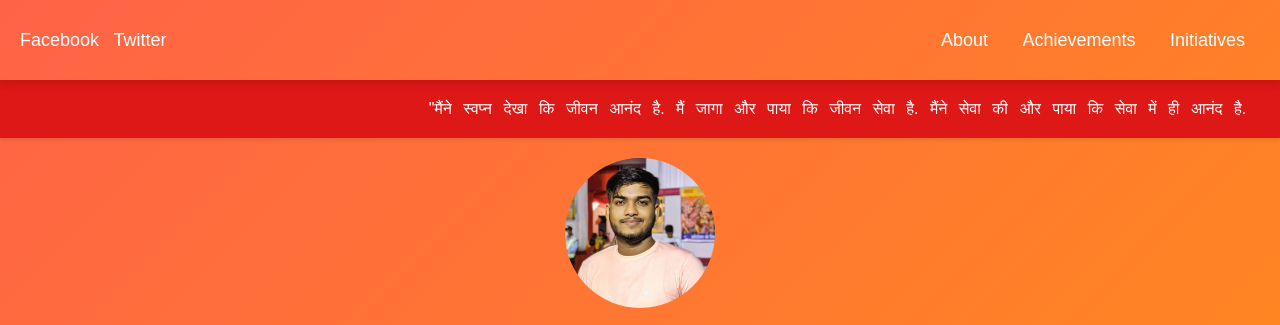
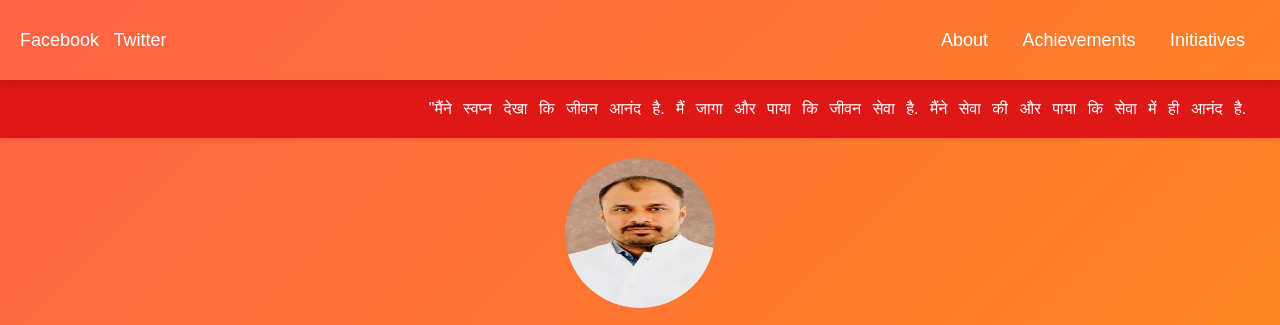
Before and after one commit to Prascyber/demo, a plain HTML site: page index.html in a window 1280 px wide. Shown: the top 325 px of the page. Drawn offline with Linux system fonts and the light colour scheme.

Commit message:
Update index.html

```diff
--- a/index.html
+++ b/index.html
@@ -198,7 +198,7 @@
 
     <!-- Profile Photo and Description -->
     <div id="profile">
-        <img src="Prashant pp photo.jpeg" alt="Profile Photo">
+        <img src="vijay-pandey.jpg" alt="Profile Photo">
         <div id="profile-details">
             <h1>विजय पाण्डेय</h1>
             <p>भाजपा कार्यकर्ता , धनबाद सांसदीय क्षेत्र</p>
```
